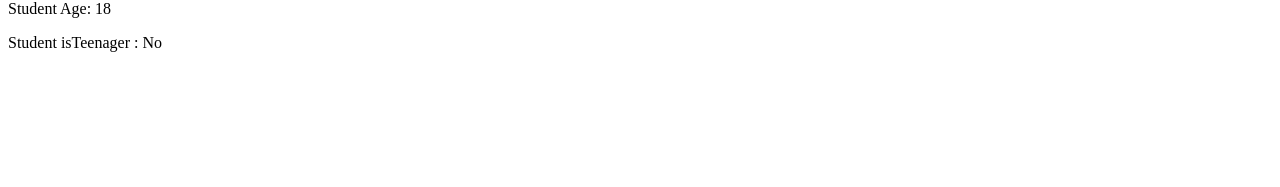
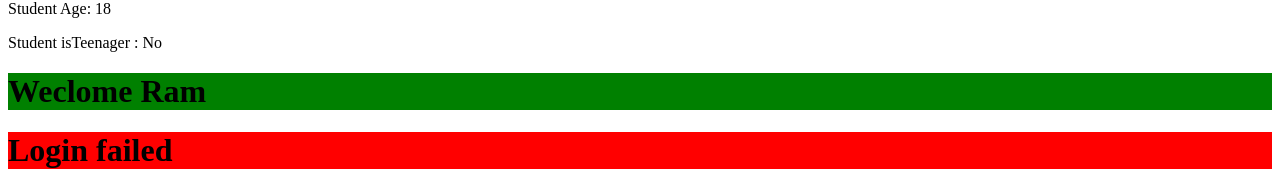
Before and after one commit to Arghya-7/app-learn, a React (Create React App) app: page / in a window 1280 px wide. Shown: the part 930-1117 px from the top of the page. Before the commit the page ends 998 px from the top, so only its background shows below. Built offline with nearby package versions, Linux system fonts and the light colour scheme.

Commit message:
Conditional rendering

```diff
--- a/src/App.js
+++ b/src/App.js
@@ -1,6 +1,7 @@
 import Card from "./Card";
 import Header from "./header/header";
 import Student from "./students/Student";
+import UserGreeting from "./userGreeting/UserGreeting";
 function App() {
   return (
     <div className="App">
@@ -9,6 +10,8 @@ function App() {
       <Card/>
       <Student name="Arghya" age={24} isTeenager={true}/>
       <Student name="David" age={18} isTeenager={false}/>
+      <UserGreeting name="Ram" loggedIn={true}/>
+      <UserGreeting name="Ram" loggedIn={false}/>
     </div>
   );
 }
--- /dev/null
+++ b/src/userGreeting/UserGreeting.jsx
@@ -0,0 +1,10 @@
+import style from './UserGreeting.module.css';
+function UserGreeting(props){
+    const welcomeMessage = <h1 className={style.success}>Weclome {props.name}</h1>
+    const failureMessage = <h1 className={style.failure}>Login failed</h1>
+    return(
+        props.loggedIn ? welcomeMessage : failureMessage
+    )
+}
+
+export default UserGreeting;
--- /dev/null
+++ b/src/userGreeting/UserGreeting.module.css
@@ -0,0 +1,7 @@
+.success {
+    background-color: green;
+}
+
+.failure {
+    background-color: red;
+}
```
